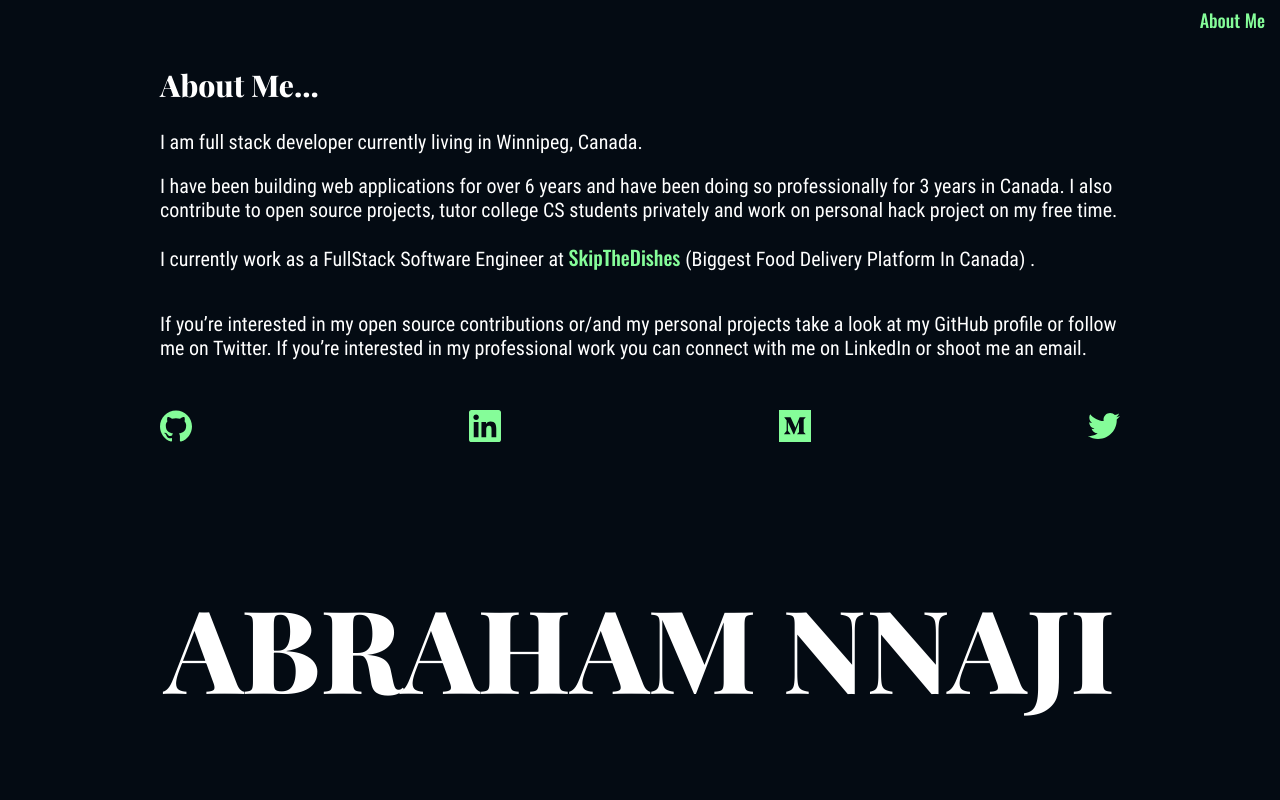
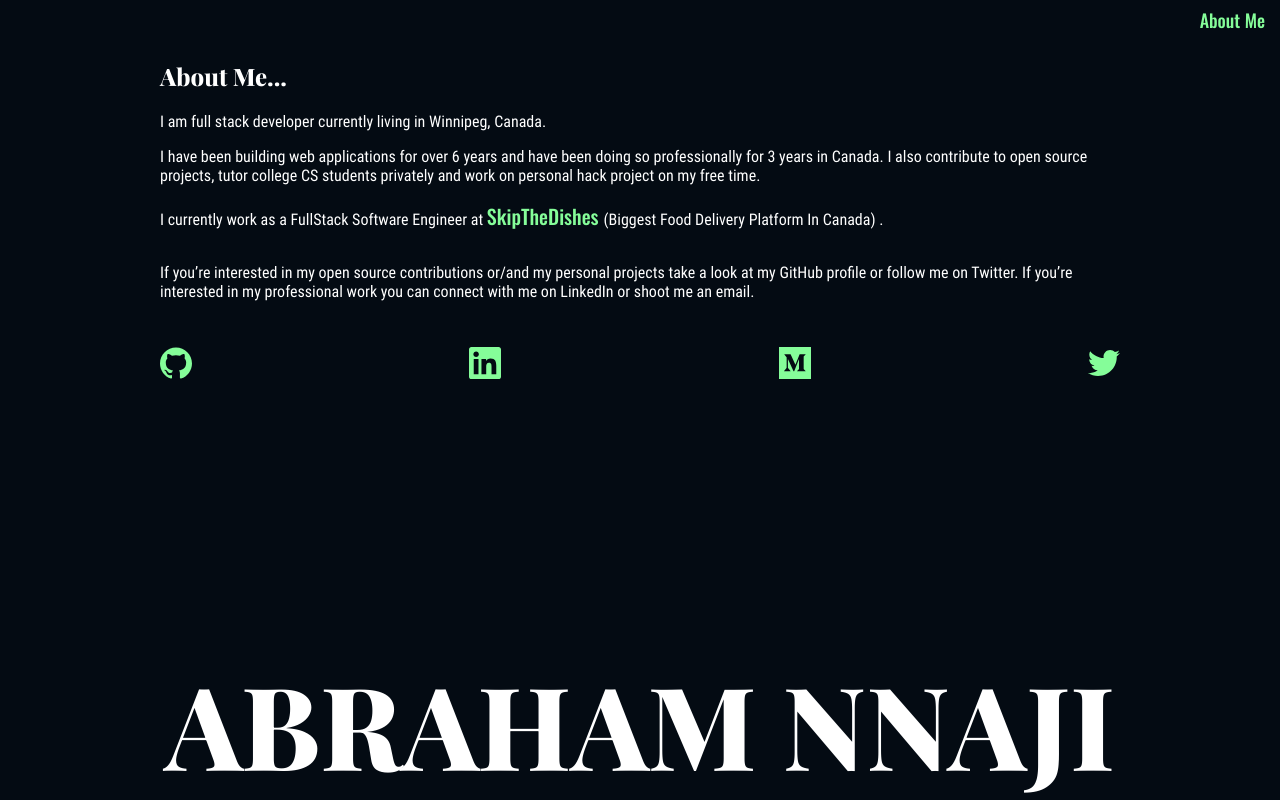
Before and after one commit to nnajiabraham/personal-portfolio, a React (Create React App) app: page / in a window 1280 px wide. Built offline with nearby package versions, Linux system fonts and the light colour scheme.

Commit message:
added social link and commented out menu

```diff
--- a/src/Screens/About/index.tsx
+++ b/src/Screens/About/index.tsx
@@ -8,16 +8,17 @@ import CSSTypes from "../../Types";
 const styles: CSSTypes = {
   div: {
     display: "flex",
-    height: "100%",
+    maxHeight: "100%",
     color: "#fff",
     flexDirection: "column",
     justifyContent: "space-between",
     alignItems: "center",
+    minHeight: "100%",
   },
   mainContent: {
     display: "flex",
     fontFamily: "RobotoCondensed",
-    fontSize: "20px",
+    fontSize: "2vh",
     flexDirection: "column",
     justifyContent: "space-around",
     width: "75vw",
@@ -31,7 +32,7 @@ const styles: CSSTypes = {
     fontFamily: "PlayfairDisplay",
     fontSize: "9vw",
     textAlign: "center",
-    lineHeight: 1,
+    marginBottom: "0",
     width: "100%",
   },
   workLink: {
```
